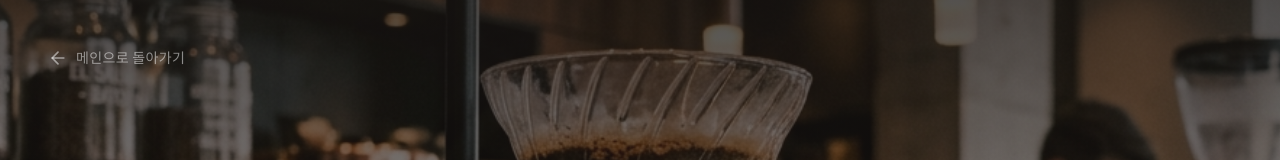
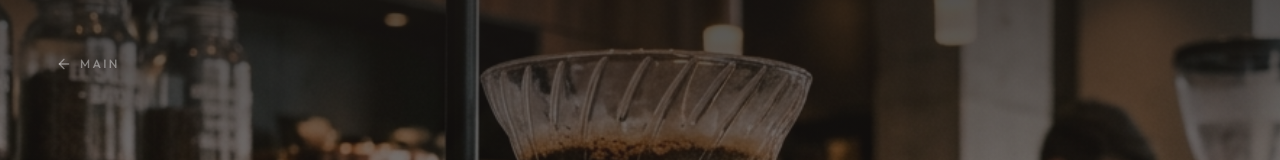
Before and after one commit to dripnotes/dripnote-frontend, a Next.js app in the folder apps/web/: page /login in a window 1280 px wide. Shown: the top 160 px of the page. Built offline with nearby package versions, Linux system fonts and the light colour scheme; a web font is replaced by a local one.

Commit message:
style(auth): 로그인 페이지 레이아웃 및 내비게이션 미니멀리즘 적용
- 메인 콘텐츠 영역에 Staggered 애니메이션(순차 등장) 적용

- 'main' 탈출 버튼을 텍스트 전용 미니멀 스타일로 리디자인

- 전체적인 요소 정렬 및 여백 조정

```diff
--- a/apps/web/app/(auth)/login/page.tsx
+++ b/apps/web/app/(auth)/login/page.tsx
@@ -21,31 +21,42 @@ export default function LoginPage() {
       {/* 고감도 배경 및 오버레이 */}
       <LoginBackground />
 
-      {/* 좌측 상단: 메인으로 돌아가기 */}
+      {/* 좌측 상단: 메인으로 돌아가기 (Premium Glass Morphism) */}
       <motion.div
-        initial={{ opacity: 0, x: -10 }}
+        initial={{ opacity: 0, x: -20 }}
         animate={{ opacity: 1, x: 0 }}
-        transition={{ delay: 1, duration: 0.5 }}
-        className="absolute top-8 left-6 z-50 lg:top-12 lg:left-12"
+        transition={{ delay: 1.2, duration: 0.6, ease: 'easeOut' }}
+        className="absolute top-10 left-8 z-50 lg:top-14 lg:left-14"
       >
         <Link href="/">
           <Button
             variant="ghost"
-            className="group flex h-auto items-center gap-2 p-0 text-white/50 transition-colors hover:bg-transparent hover:text-white"
+            className="group flex h-auto items-center justify-center gap-2 p-0 text-white/40 transition-all hover:bg-transparent hover:text-white"
           >
-            <ArrowLeft className="h-5 w-5 transition-transform group-hover:-translate-x-1" />
-            <span className="font-outfit hidden text-sm font-light tracking-wide sm:block">
-              메인으로 돌아가기
-            </span>
+            <ArrowLeft className="h-4 w-4 transition-transform group-hover:-translate-x-1" />
+            <span className="font-outfit text-xs font-medium tracking-[0.2em] uppercase">main</span>
           </Button>
         </Link>
       </motion.div>
 
-      {/* 로고 및 인사말 */}
-      <LoginHeader />
-
-      {/* 소셜 로그인 버튼 그룹 */}
-      <SocialLoginSection />
+      {/* Main Content Area (Staggered Animation Wrapper) */}
+      <motion.div
+        initial="hidden"
+        animate="show"
+        variants={{
+          hidden: { opacity: 0 },
+          show: {
+            opacity: 1,
+            transition: {
+              staggerChildren: 0.15,
+            },
+          },
+        }}
+        className="relative z-10 flex w-full flex-col items-center"
+      >
+        <LoginHeader />
+        <SocialLoginSection />
+      </motion.div>
 
       {/* Footer-like subtle info (optional) */}
       <footer className="absolute bottom-8 text-[10px] tracking-widest text-white/30 uppercase">
```
